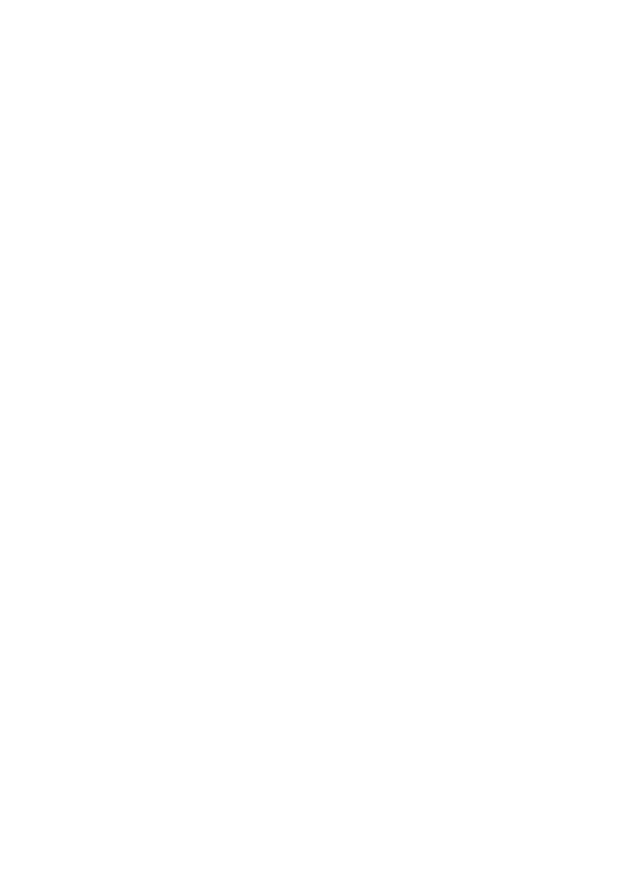
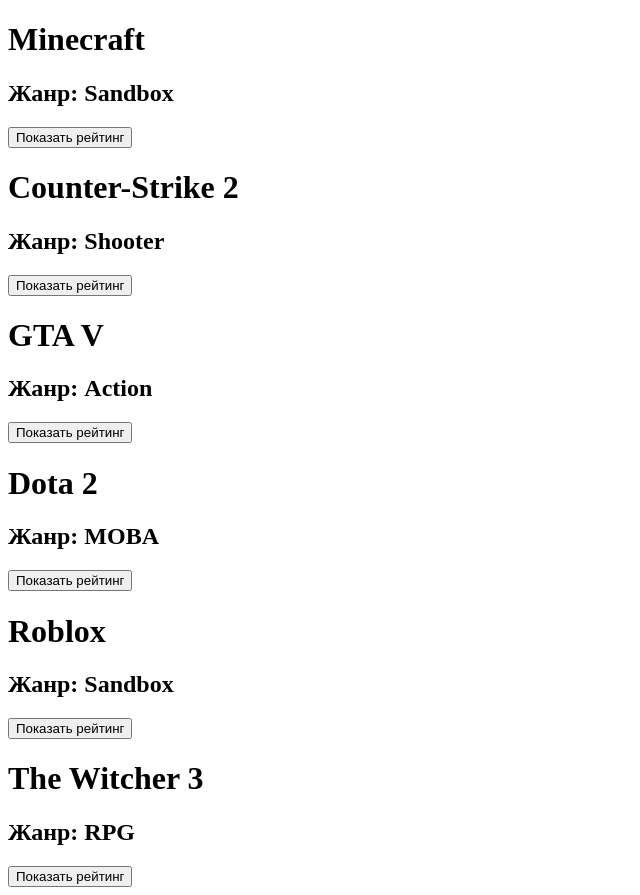
Before and after one commit to legenda0123red-sys/react-practise, a React (Vite) app: page / in a window 1280 px wide. Shown: the whole page, without its empty margins (0-640 px from the left). Before the commit the page ends 800 px from the top, so only its background shows below. Built offline with nearby package versions, Linux system fonts and the light colour scheme.

Commit message:
mini-project: Catalog-game

```diff
--- a/src/App.jsx
+++ b/src/App.jsx
@@ -1,5 +1,6 @@
 import { useState } from "react";
-import { Props } from "./props/props";
+// import { Props } from "./props/props";
+import { Catalog } from "./catalog/Catalog";
 const App = () => {
   const [sec, setSec] = useState(0);
 
@@ -38,26 +39,65 @@
   // ];
   // );
 
-  const movies = [
+//   const movies = [
+//   {
+//     id: 1,
+//     title: "Интерстеллар",
+//     rating: 9,
+//   },
+//   {
+//     id: 2,
+//     title: "Форсаж 10",
+//     rating: 6,
+//   },
+//   {
+//     id: 3,
+//     title: "Начало",
+//     rating: 8,
+//   },
+//   {
+//     id: 4,
+//     title: "Трансформеры",
+//     rating: 7,
+//   },
+// ];
+
+const games = [
   {
     id: 1,
-    title: "Интерстеллар",
+    title: "Minecraft",
+    genre: "Sandbox",
+    rating: 10,
+  },
+  {
+    id: 2,
+    title: "Counter-Strike 2",
+    genre: "Shooter",
+    rating: 8,
+  },
+  {
+    id: 3,
+    title: "GTA V",
+    genre: "Action",
     rating: 9,
   },
   {
-    id: 2,
-    title: "Форсаж 10",
+    id: 4,
+    title: "Dota 2",
+    genre: "MOBA",
+    rating: 7,
+  },
+  {
+    id: 5,
+    title: "Roblox",
+    genre: "Sandbox",
     rating: 6,
   },
   {
-    id: 3,
-    title: "Начало",
-    rating: 8,
-  },
-  {
-    id: 4,
-    title: "Трансформеры",
-    rating: 7,
+    id: 6,
+    title: "The Witcher 3",
+    genre: "RPG",
+    rating: 10,
   },
 ];
   return (
@@ -78,6 +118,10 @@
       {/* {movies.map((item) => {
        return <Props key={item.id} title={item.title} rating={item.rating}/>
       })} */}
+
+      {games.map((item) => {
+        return <Catalog key={item.id} title={item.title} genre={item.genre} rating={item.rating}/>
+      })}
     </>
 
   );
--- /dev/null
+++ b/src/catalog/Catalog.jsx
@@ -0,0 +1,24 @@
+import { useState } from "react";
+
+export const Catalog = ({ title, genre, rating }) => {
+  const [showRat, setShowRat] = useState(false);
+
+  return (
+    <div className="game">
+      <h1>{title}</h1>
+      <h2>Жанр: {genre}</h2>
+
+      <button onClick={() => setShowRat((prev) => !prev)}>
+        {showRat ? "Скрыть рейтинг" : "Показать рейтинг"}
+      </button>
+
+      {showRat && <p>Рейтинг: {rating}</p>}
+
+      {showRat && (
+        <p>
+          {rating >= 8 ? "🔥 Топ игра" : "👍 Нормальная игра"}
+        </p>
+      )}
+    </div>
+  );
+};
```
Also changed, not shown: src/props/props.jsx (+22 -22 lines).
